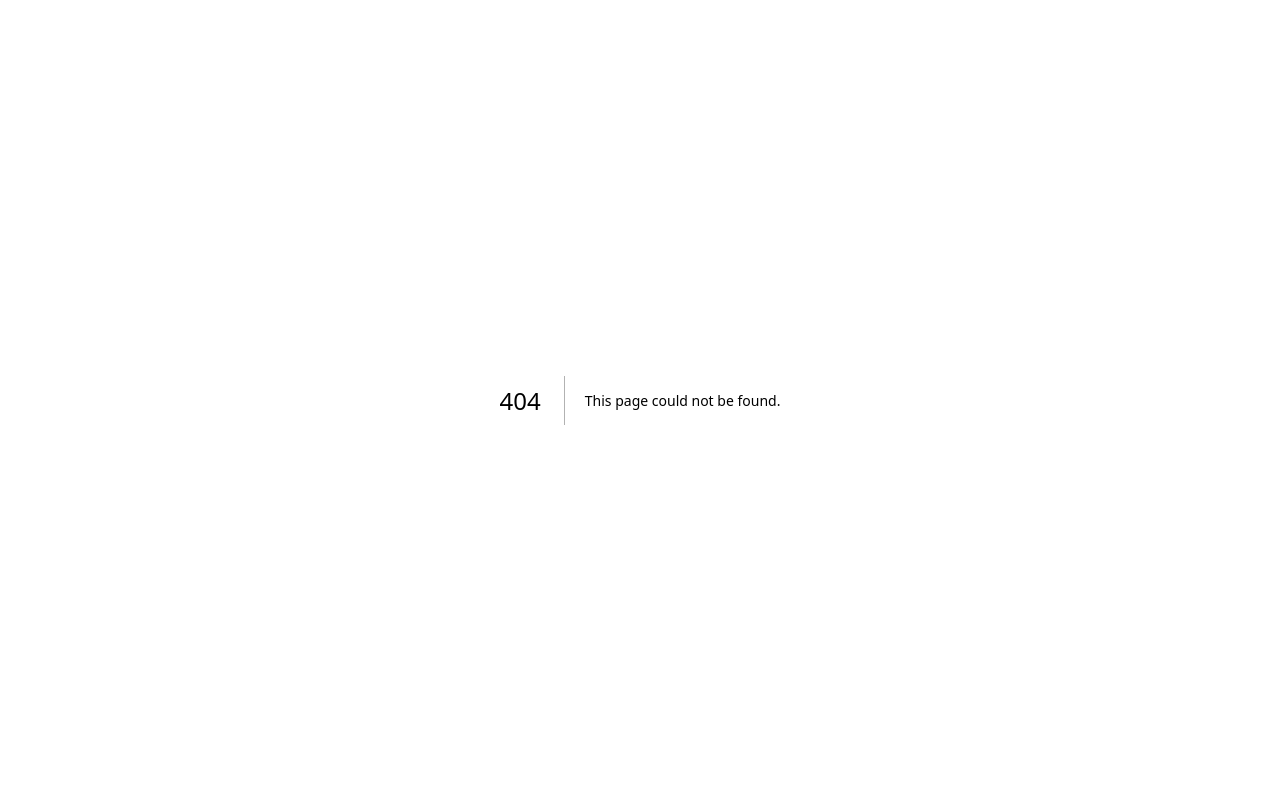
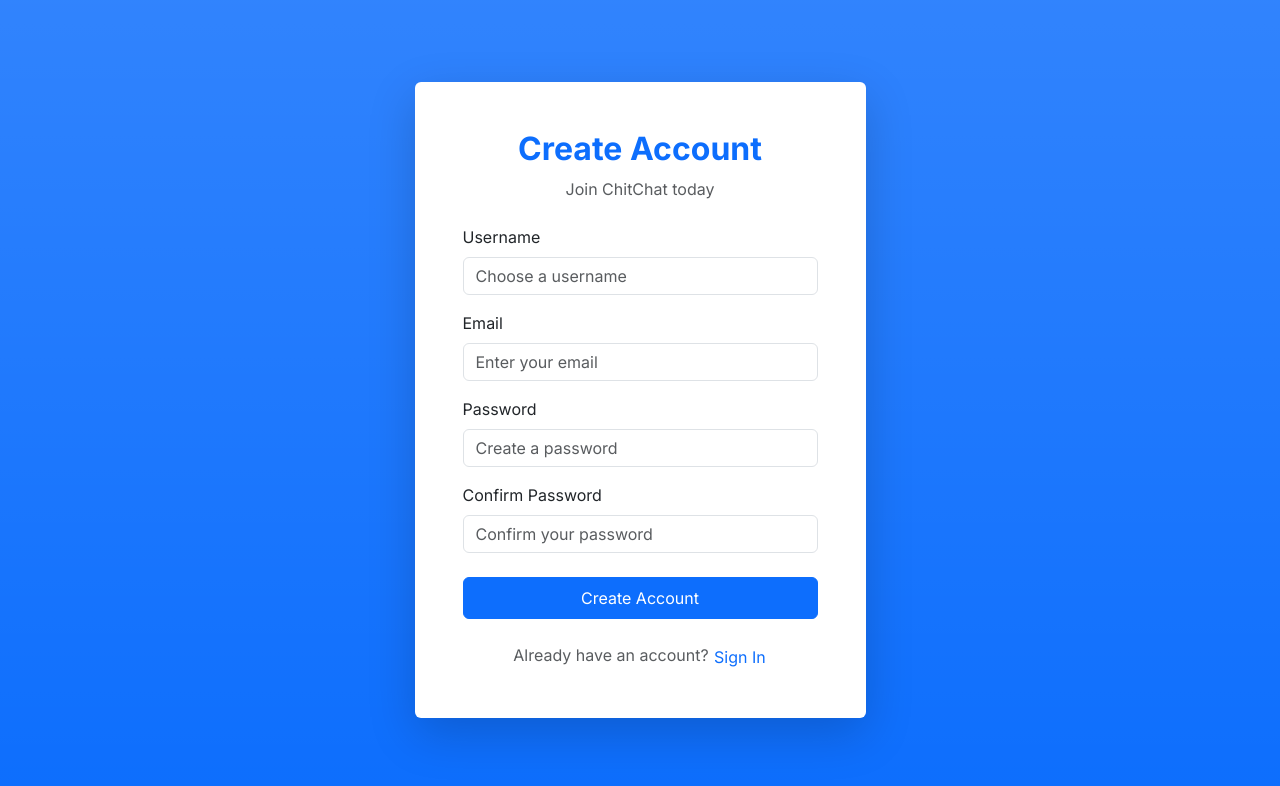
Before and after one commit to nguyenlyminhman/chitchat-ui, a Next.js app: page /register in a window 1280 px wide. Before the commit this address had no page. Shown: the top 786 px of the page. Built offline with nearby package versions, Linux system fonts and the light colour scheme.

Commit message:
register

```diff
--- /dev/null
+++ b/src/app/register/page.tsx
@@ -0,0 +1,143 @@
+'use client'
+
+import { useState } from 'react'
+import { Container, Form, Button, Alert, Card } from 'react-bootstrap'
+import { useRouter } from 'next/navigation'
+
+export default function RegisterPage() {
+  const [formData, setFormData] = useState({
+    username: '',
+    email: '',
+    password: '',
+    confirmPassword: '',
+  })
+  const [error, setError] = useState('')
+  const [isLoading, setIsLoading] = useState(false)
+  const router = useRouter()
+
+  const handleChange = (e: React.ChangeEvent<HTMLInputElement>) => {
+    const { name, value } = e.target
+    setFormData((prev) => ({
+      ...prev,
+      [name]: value,
+    }))
+  }
+
+  const handleSubmit = async (e: React.FormEvent) => {
+    e.preventDefault()
+    setIsLoading(true)
+    setError('')
+
+    if (formData.password !== formData.confirmPassword) {
+      setError('Passwords do not match')
+      setIsLoading(false)
+      return
+    }
+
+    try {
+      // TODO: Implement actual registration API call
+      router.push('/login')
+    } catch (error) {
+      setError('Registration failed. Please try again.')
+    } finally {
+      setIsLoading(false)
+    }
+  }
+
+  return (
+    <div className="min-vh-100 d-flex align-items-center bg-primary bg-gradient">
+      <Container className="py-5">
+        <div className="row justify-content-center">
+          <div className="col-12 col-md-8 col-lg-6 col-xl-5">
+            <Card className="shadow-lg border-0 rounded-lg">
+              <Card.Body className="p-4 p-md-5">
+                <div className="text-center mb-4">
+                  <h2 className="fw-bold text-primary">Create Account</h2>
+                  <p className="text-muted">Join ChitChat today</p>
+                </div>
+
+                {error && (
+                  <Alert variant="danger" className="mb-4">
+                    {error}
+                  </Alert>
+                )}
+
+                <Form onSubmit={handleSubmit}>
+                  <Form.Group className="mb-3">
+                    <Form.Label>Username</Form.Label>
+                    <Form.Control
+                      type="text"
+                      name="username"
+                      placeholder="Choose a username"
+                      value={formData.username}
+                      onChange={handleChange}
+                      required
+                    />
+                  </Form.Group>
+
+                  <Form.Group className="mb-3">
+                    <Form.Label>Email</Form.Label>
+                    <Form.Control
+                      type="email"
+                      name="email"
+                      placeholder="Enter your email"
+                      value={formData.email}
+                      onChange={handleChange}
+                      required
+                    />
+                  </Form.Group>
+
+                  <Form.Group className="mb-3">
+                    <Form.Label>Password</Form.Label>
+                    <Form.Control
+                      type="password"
+                      name="password"
+                      placeholder="Create a password"
+                      value={formData.password}
+                      onChange={handleChange}
+                      required
+                    />
+                  </Form.Group>
+
+                  <Form.Group className="mb-4">
+                    <Form.Label>Confirm Password</Form.Label>
+                    <Form.Control
+                      type="password"
+                      name="confirmPassword"
+                      placeholder="Confirm your password"
+                      value={formData.confirmPassword}
+                      onChange={handleChange}
+                      required
+                    />
+                  </Form.Group>
+
+                  <Button
+                    variant="primary"
+                    type="submit"
+                    className="w-100 py-2 mb-4"
+                    disabled={isLoading}
+                  >
+                    {isLoading ? 'Creating Account...' : 'Create Account'}
+                  </Button>
+
+                  <div className="text-center">
+                    <p className="mb-0 text-muted">
+                      Already have an account?{' '}
+                      <Button
+                        variant="link"
+                        className="p-0 text-decoration-none"
+                        onClick={() => router.push('/login')}
+                      >
+                        Sign In
+                      </Button>
+                    </p>
+                  </div>
+                </Form>
+              </Card.Body>
+            </Card>
+          </div>
+        </div>
+      </Container>
+    </div>
+  )
+}
```
